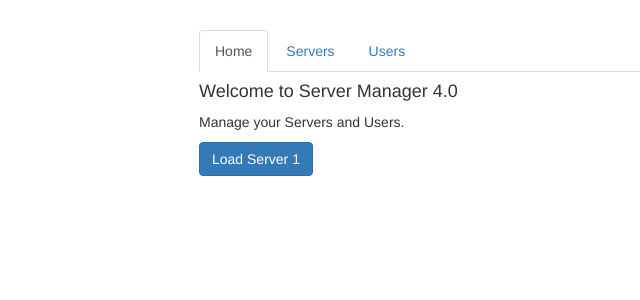
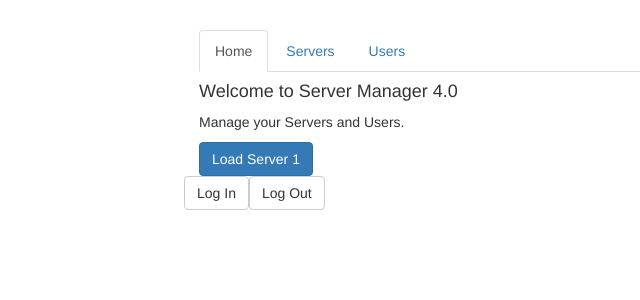
Before and after one commit to Primeshheshan/RoutesProject, an Angular app: page / in a window 1280 px wide. Shown: the top 300 px of the page, without its empty margins (66-706 px from the left). Built offline with nearby package versions, Linux system fonts and the light colour scheme.

Commit message:
Using a Fake Auth Service

```diff
--- a/src/app/auth.service.ts
+++ b/src/app/auth.service.ts
@@ -3,7 +3,7 @@ export class AuthService {
     isAuthenticated() {
         const promise = new Promise(
             (resolve, reject) => {
-                setTimeout(() =>{
+                setTimeout(() => {
                     resolve(this.loggedIn);
                 }, 800);
             }
@@ -13,9 +13,11 @@ export class AuthService {
 
     login() {
         this.loggedIn = true;
+        console.log('login');
     }
 
     logout() {
         this.loggedIn = false;
+        console.log('logout');
     }
 }
--- a/src/app/home/home.component.html
+++ b/src/app/home/home.component.html
@@ -1,3 +1,7 @@
 <h4>Welcome to Server Manager 4.0</h4>
 <p>Manage your Servers and Users.</p>
 <button class="btn btn-primary" (click)= "onLoadServers(1)">Load Server 1</button>
+<div class="row">
+    <button class="btn btn-default" (click)= "onLogIn()">Log In</button>
+    <button class="btn btn-default" (click)= "onLogout()">Log Out</button>
+</div>
--- a/src/app/home/home.component.ts
+++ b/src/app/home/home.component.ts
@@ -1,5 +1,6 @@
 import { Component, OnInit } from '@angular/core';
 import { Router } from '@angular/router';
+import { AuthService } from '../auth.service';
 
 @Component({
   selector: 'app-home',
@@ -9,7 +10,8 @@ import { Router } from '@angular/router';
 export class HomeComponent implements OnInit {
 
   constructor(
-    private router: Router
+    private router: Router,
+    private authService: AuthService
   ) { }
 
   ngOnInit() {
@@ -19,4 +21,12 @@ export class HomeComponent implements OnInit {
     this.router.navigate(['/servers', id, 'edit'], {queryParams: {alowEdit: '1'}, fragment: 'loading'});
   }
 
+  onLogIn() {
+    this.authService.login();
+  }
+
+  onLogout() {
+    this.authService.logout();
+  }
+
 }
```
Also changed, not shown: src/app/app-routing.module.ts (line endings or trailing spaces).
